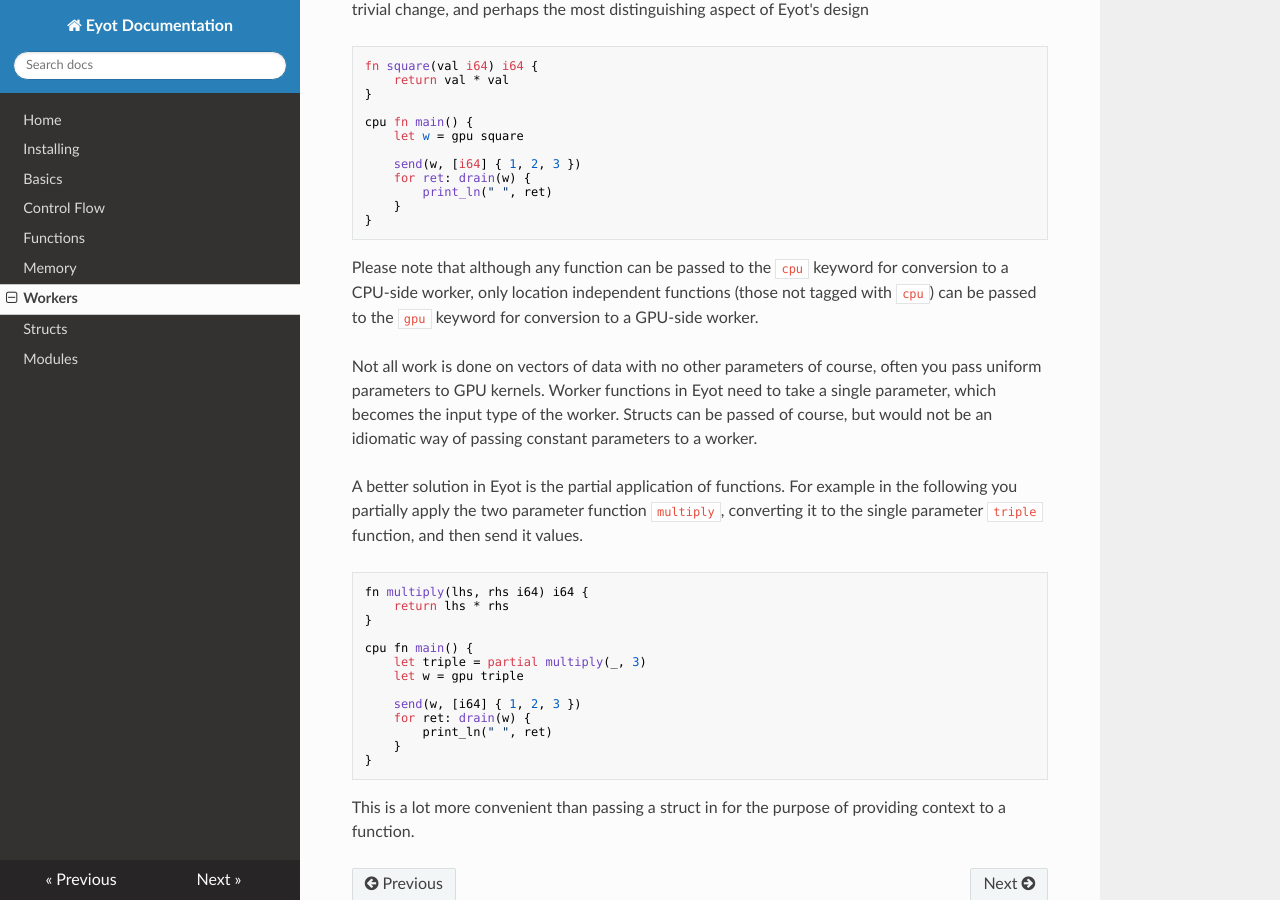
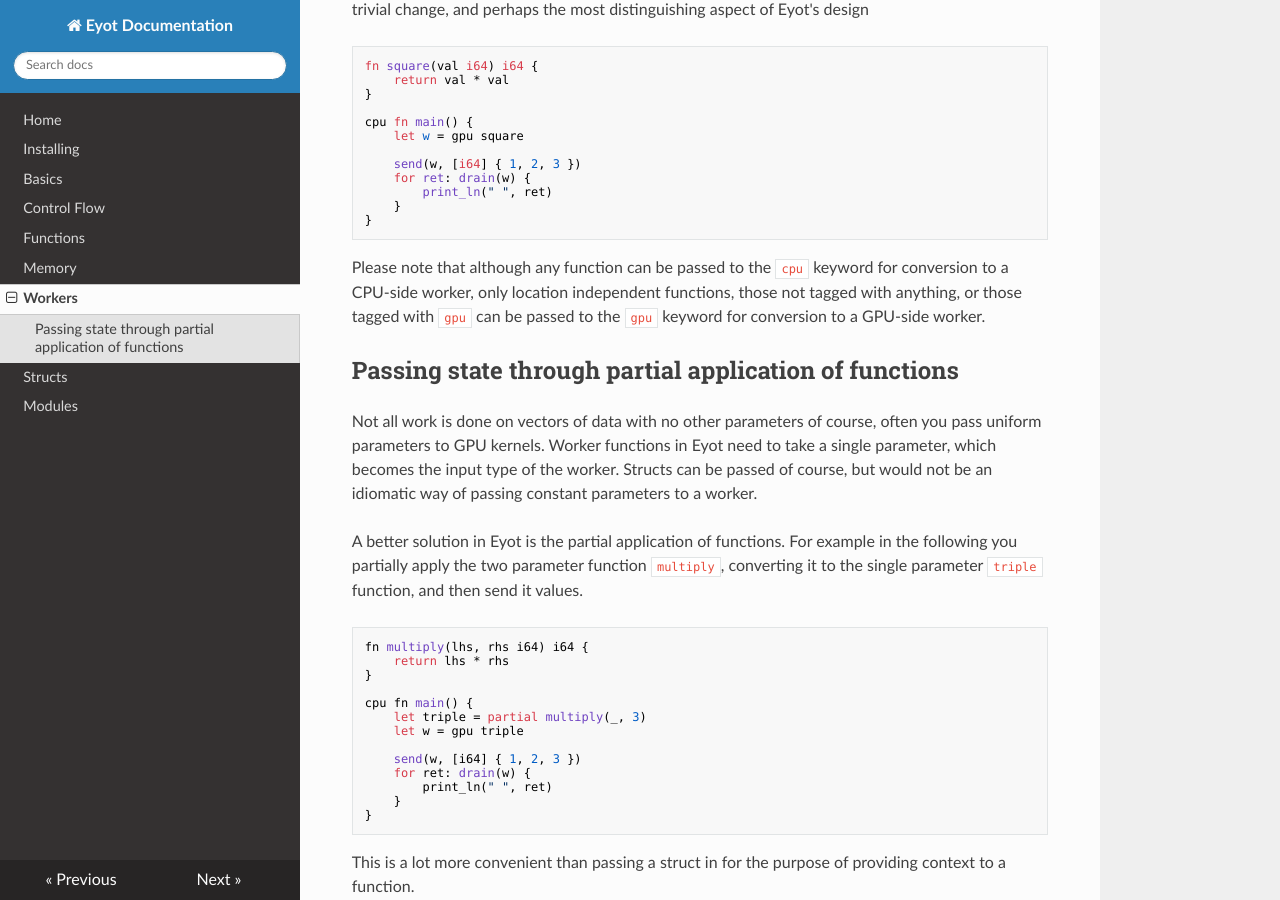
Before and after one commit to steeleduncan/eyot, an MkDocs documentation site: the page built from docs/docs/workers.md, in a window 1280 px wide and 900 px high, scrolled down 1471 px. Built offline with MkDocs 1.6.1, drawn with Linux system fonts in a browser that asks for light colours; nearby versions of some CDN libraries.

Commit message:
workers notes

````diff
--- a/docs/docs/workers.md
+++ b/docs/docs/workers.md
@@ -94,7 +94,9 @@ cpu fn main() {
 }
 ```
 
-Please note that although any function can be passed to the `cpu` keyword for conversion to a CPU-side worker, only location independent functions (those not tagged with `cpu`) can be passed to the `gpu` keyword for conversion to a GPU-side worker.
+Please note that although any function can be passed to the `cpu` keyword for conversion to a CPU-side worker, only location independent functions, those not tagged with anything, or those tagged with `gpu` can be passed to the `gpu` keyword for conversion to a GPU-side worker.
+
+## Passing state through partial application of functions
 
 Not all work is done on vectors of data with no other parameters of course, often you pass uniform parameters to GPU kernels.
 Worker functions in Eyot need to take a single parameter, which becomes the input type of the worker.
````
